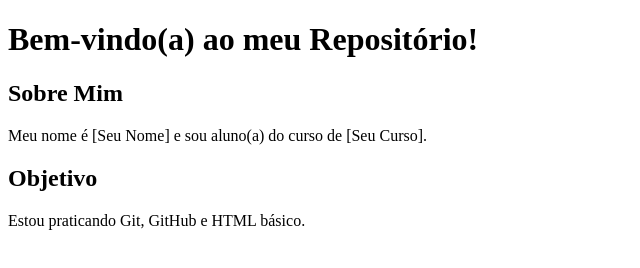
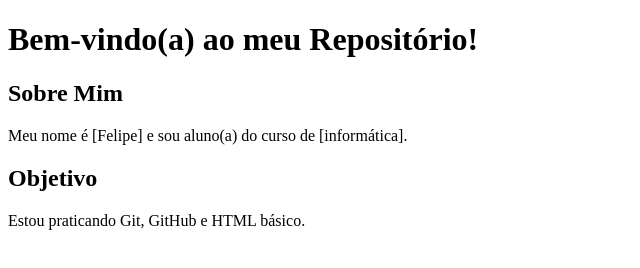
Before and after one commit to fsac1-hub/atividade-github, a plain HTML site: page index.html in a window 1280 px wide. Shown: the full height of the page, 0-640 px from the left. Drawn offline with Linux system fonts and the light colour scheme.

```diff
--- a/index.html
+++ b/index.html
@@ -7,7 +7,7 @@
 <body>
 <h1>Bem-vindo(a) ao meu Repositório!</h1>
 <h2>Sobre Mim</h2>
-<p>Meu nome é [Seu Nome] e sou aluno(a) do curso de [Seu Curso].</p>
+<p>Meu nome é [Felipe] e sou aluno(a) do curso de [informática].</p>
 <h2>Objetivo</h2>
 <p>Estou praticando Git, GitHub e HTML básico.</p>
 </body>
```
